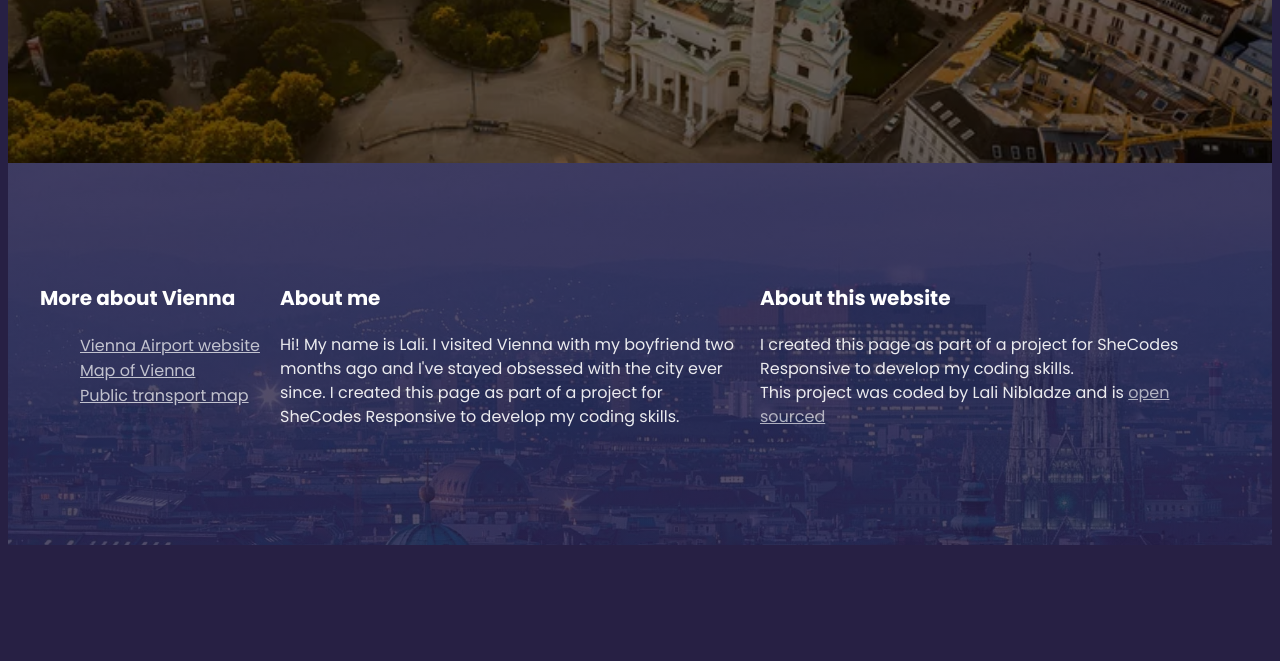
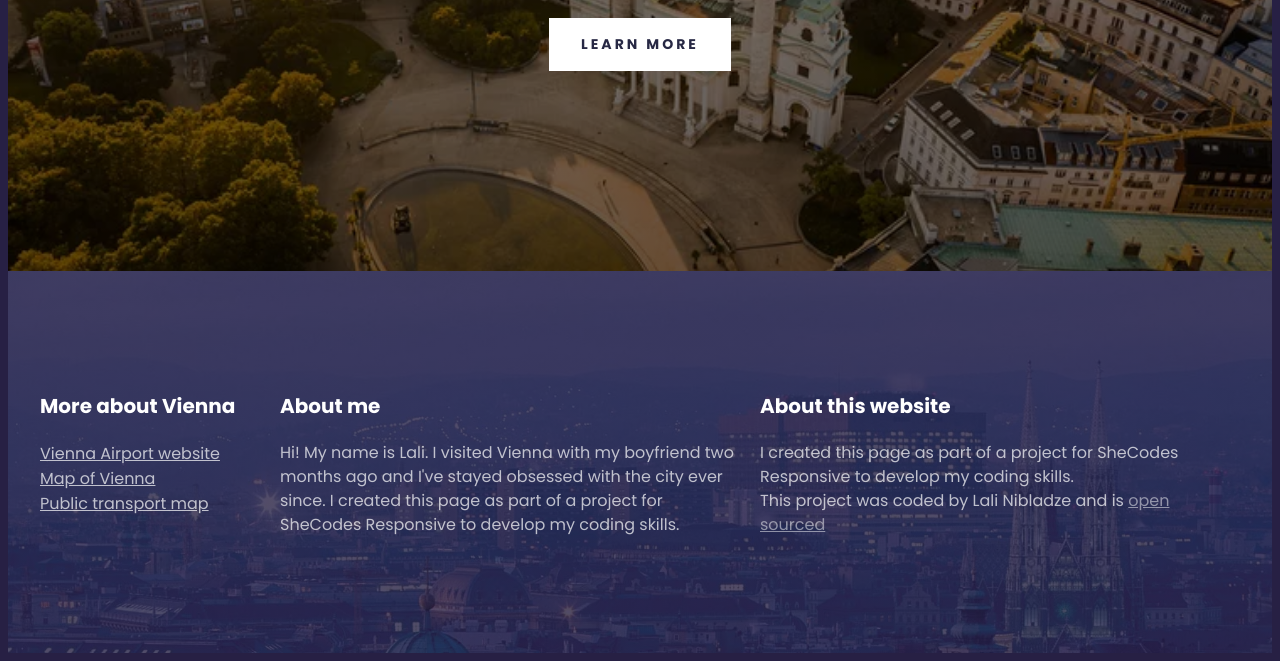
Before and after one commit to DryadNymph/travel-project-vienna, a plain HTML site: page index.html in a window 1280 px wide. Shown: the part 474-1135 px from the top of the page. Before the commit the page ends 1027 px from the top, so only its background shows below. Drawn offline with Linux system fonts and the light colour scheme.

Commit message:
corrected a few mistakes in footer

```diff
--- a/src/styles.css
+++ b/src/styles.css
@@ -50,10 +50,9 @@ header a {
   font-weight: 700;
   font-size: 14px;
   line-height: 1.5;
-
   text-align: center;
   color: #272844;
-  padding: 10px 20px;
+  padding: 16px 32px;
   margin-top: 32px;
   display: inline-block;
   letter-spacing: 3px;
@@ -81,9 +80,12 @@ footer h3 {
 footer p {
   font-weight: 400;
   font-size: 16px;
-  opacity: 0.9;
+  opacity: 0.7;
   margin-right: 20px;
   line-height: 24px;
+}
+footer ul {
+  padding: 0;
 }
 footer li {
   padding: 0;
@@ -102,8 +104,6 @@ footer a {
   header {
     padding: 60px 0;
   }
-}
-
   header h1 {
     font-size: 48px;
   }
@@ -114,3 +114,4 @@ header h2 {
   header h3 {
     font-size: 12px;
   }
+}
```
Lines whose indentation alone changed are shown as unchanged.
